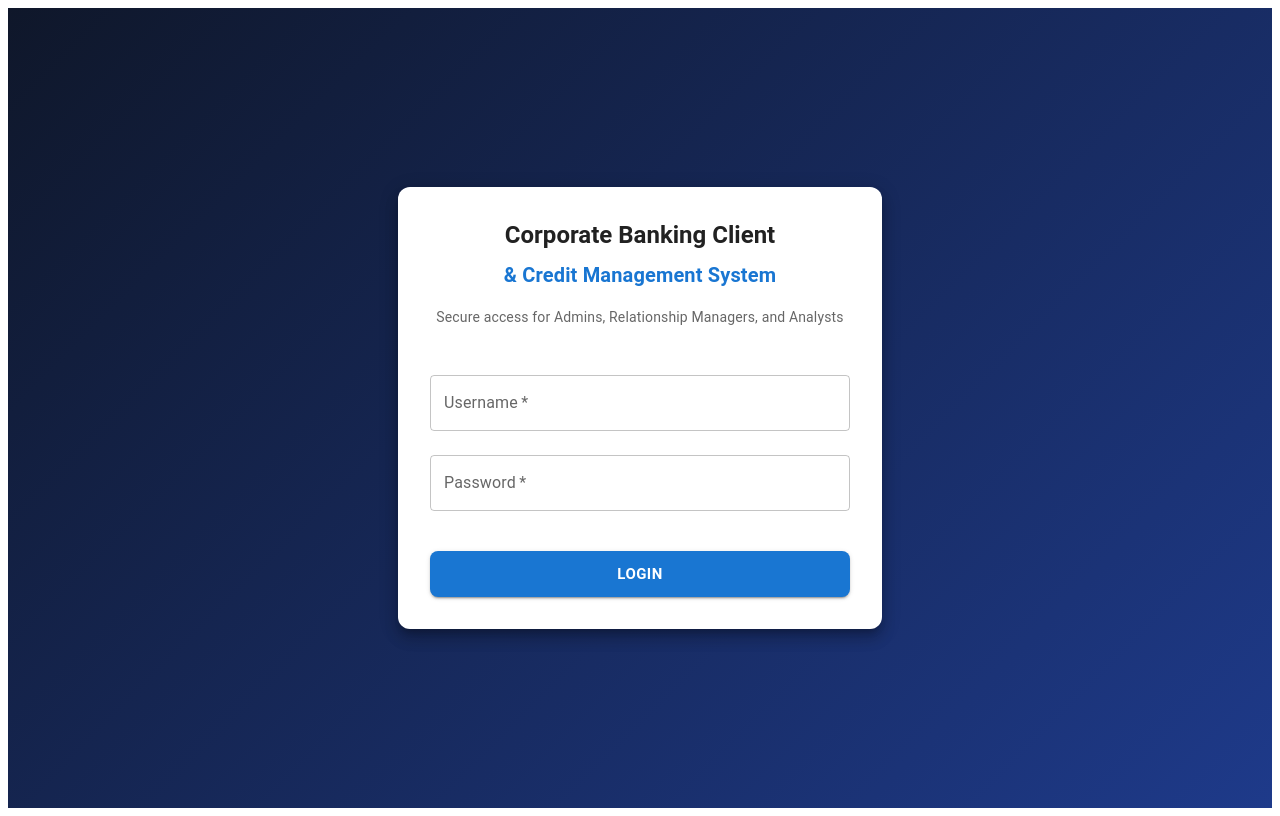
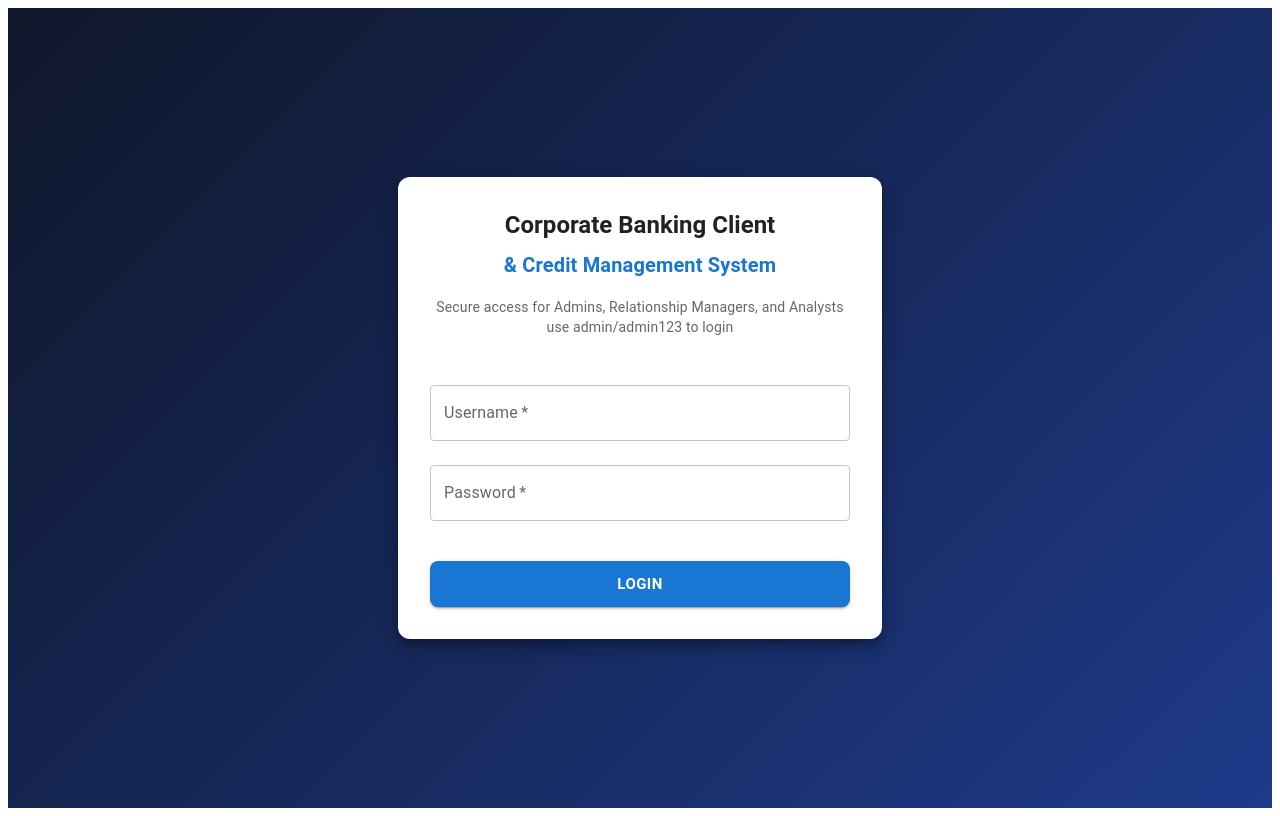
Before and after one commit to Birajadarsachin/capstone_project, a React (Vite) app in the folder banking-system-frontend/: page /login in a window 1280 px wide. Built offline with nearby package versions, Linux system fonts and the light colour scheme; no server answers.

Commit message:
Remove demo credentials text from login page

```diff
--- a/banking-system-frontend/src/pages/Login.tsx
+++ b/banking-system-frontend/src/pages/Login.tsx
@@ -101,7 +101,7 @@ const Login = () => {
         color="text.secondary"
         mb={4}
       >
-        Secure access for Admins, Relationship Managers, and Analysts
+        Secure access for Admins, Relationship Managers, and Analysts use admin/admin123 to login
       </Typography>
 
 
```
